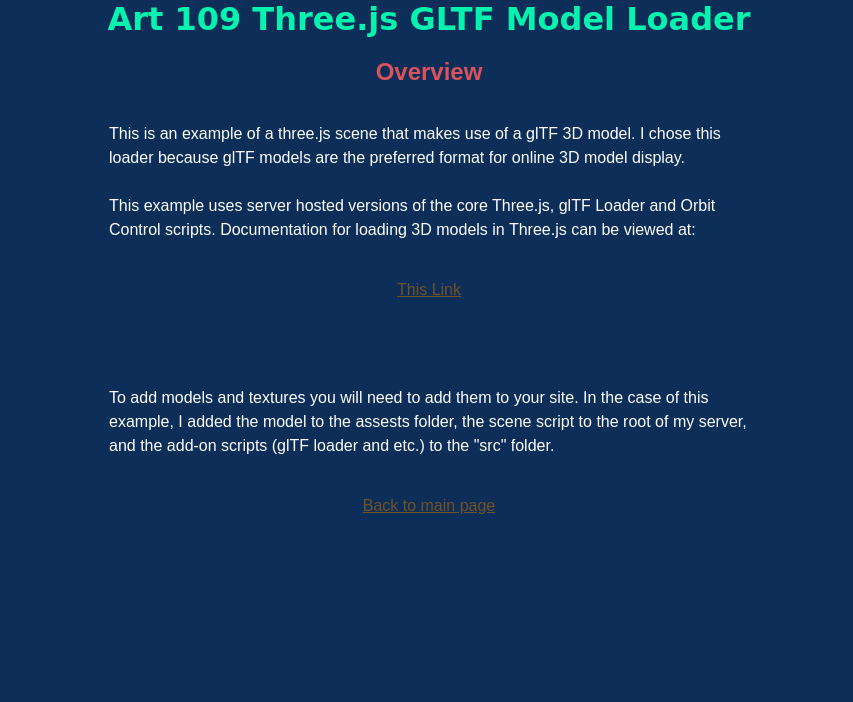
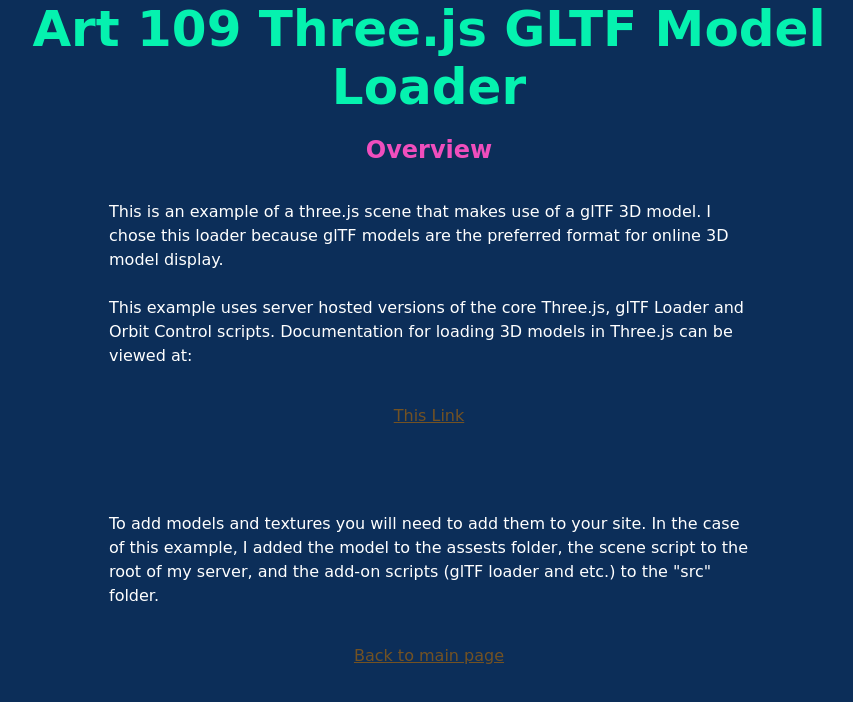
Before and after one commit to AREACODE831/crushlanding, a plain HTML site: page gltf.html in a window 1280 px wide. Shown: the whole page, without its empty margins (211-1064 px from the left). Drawn offline with nearby package versions, Linux system fonts and the light colour scheme.

Commit message:
updating style

```diff
--- a/style.css
+++ b/style.css
@@ -28,6 +28,7 @@
 
 h1 {
   font-style: bold;
+  font-size: 50px;;
   color: #05F2AF;
   font-family: 'Bungee Shade', cursive;
   max-width: 75%;
@@ -37,12 +38,14 @@
 }
 
 h2 {
-  color: #D9525E;
+  color: #f04ebd;
   max-width: 75%;
+  font-family: 'Press Start 2P', cursive;
   text-align: center;
   margin: auto;
   padding-bottom: 20px;
 }
+
 
 p {
   width: 50%;
@@ -53,8 +56,10 @@
   padding-bottom: 20px;
   line-height: 150%;
   color:white;
+  font-family: 'Press Start 2P', cursive;
   text-align:left;
 }
+
 
 p.mid {
   padding-left: 0%;
```
